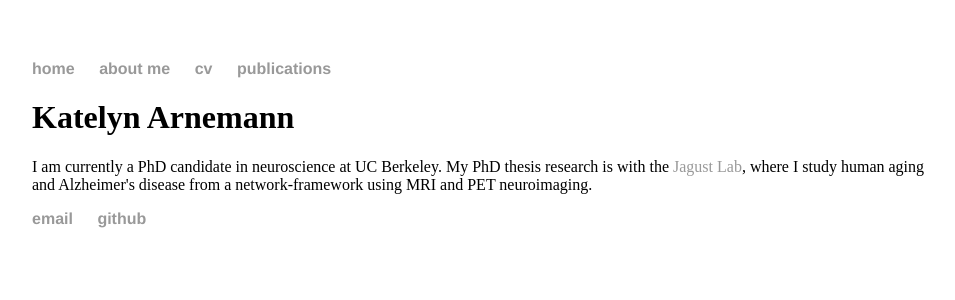
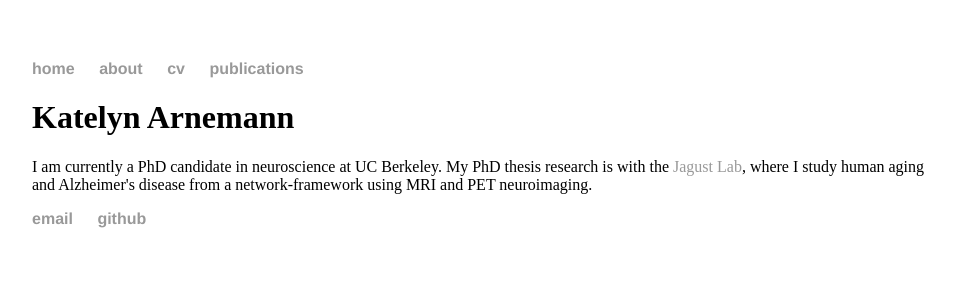
Before and after one commit to klbegany/klarnemann.github.io, a Jekyll site: the page built from index.html, in a window 1280 px wide. Shown: the top 300 px of the page, without its empty margins (160-1115 px from the left). Built offline with Jekyll 4.4.1, drawn with Linux system fonts in a browser that asks for light colours.

Commit message:
adjust page title

```diff
--- a/_layouts/default.html
+++ b/_layouts/default.html
@@ -9,7 +9,7 @@
 			<nav>
 	    		<ul>
         			<li><a href="/">home</a></li>
-	        		<li><a href="/about">about me</a></li>
+	        		<li><a href="/about">about</a></li>
         			<li><a href="/cv">cv</a></li>
         			<li><a href="/publications">publications</a></li>
 	    		</ul>
```
